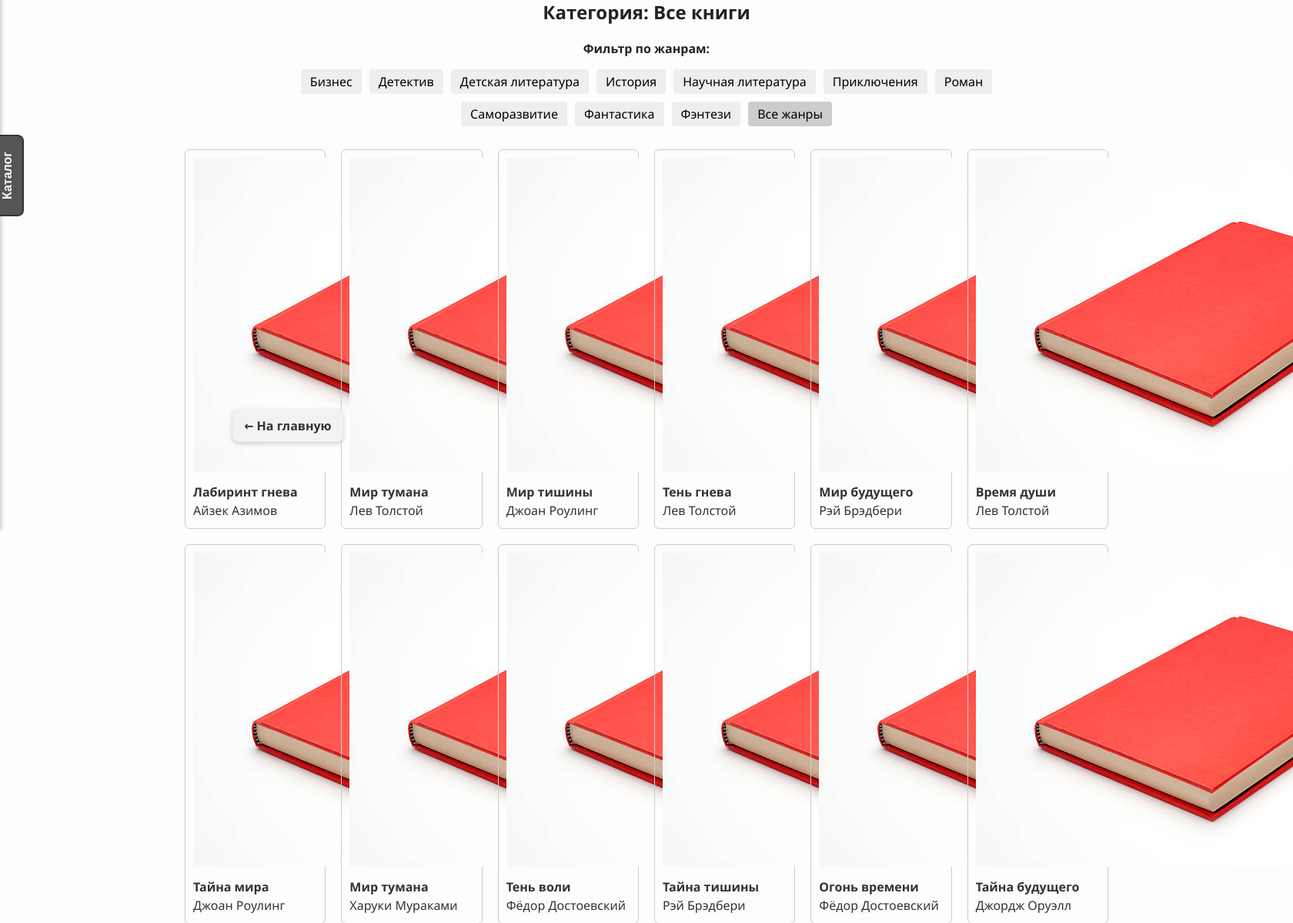
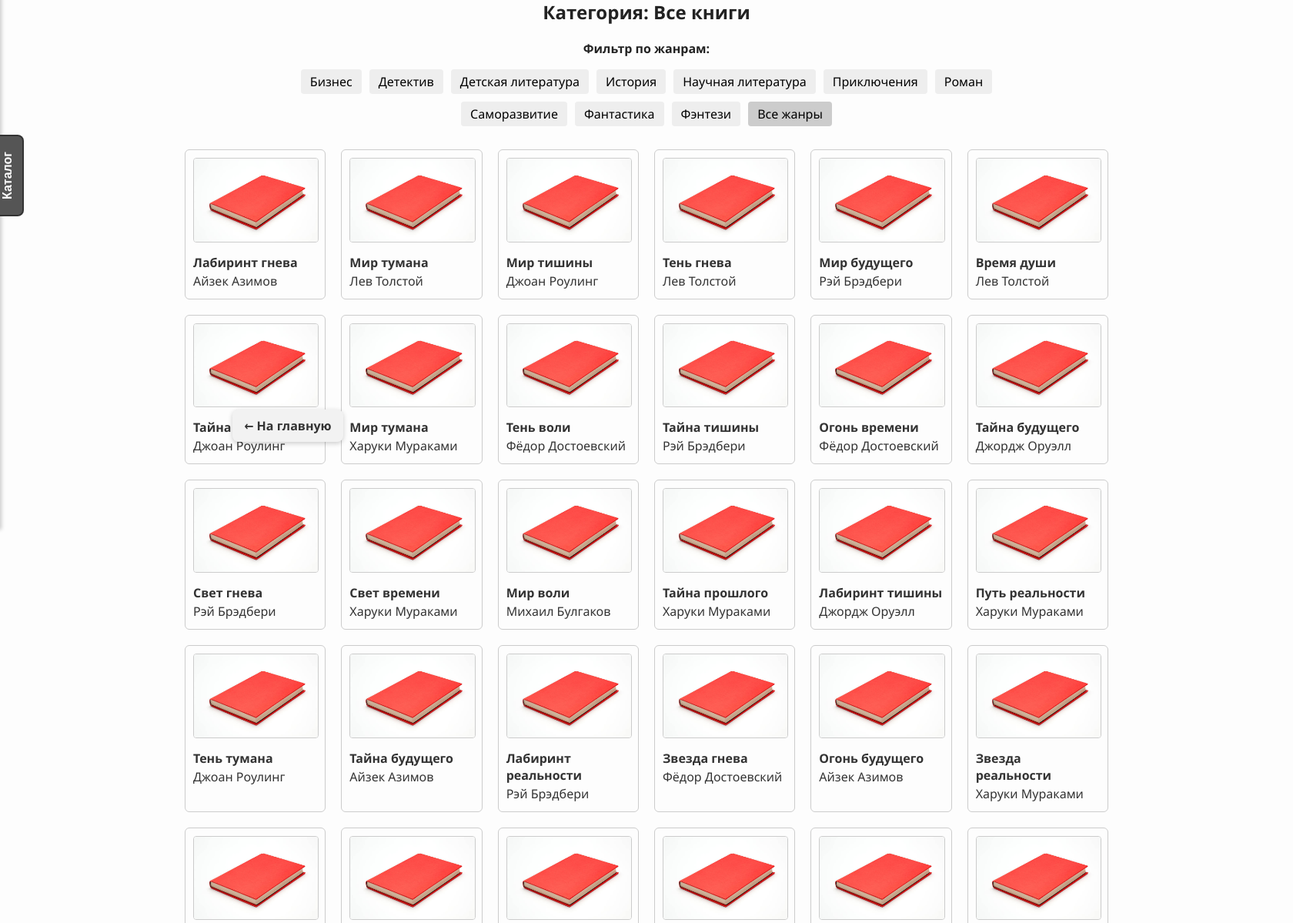
Before and after one commit to Aglamorousfortuneteller/bookstore, a Flask app: a page that uses app/templates/category.html in a window 1680 px wide; the page is wider, and only the part inside the window is pictured. Shown: the part 172-1371 px from the top of that part at 77% size. Run offline with Flask 3, Linux system fonts and the light colour scheme; data comes from the database, SQL or seed files in the repository.

```diff
--- a/app/templates/category.html
+++ b/app/templates/category.html
@@ -35,7 +35,7 @@
             {% for book in books %}
                 <a href="{{ url_for('book_detail', book_id=book.id, prev=request.full_path) }}" class="book-card">
                     <div class="book-box">
-                        <img src="{{ url_for('static', filename='covers/' + (book.cover_filename or 'book_cover.jpg')) }}">
+                        <img src="{{ url_for('static', filename='covers/' + (book.cover_filename or 'book_cover.jpg')) }}" alt="Обложка" class="book-image">
                         <div class="book-info">
                             <strong>{{ book.title }}</strong>
                             <span>{{ book.author }}</span>
```
